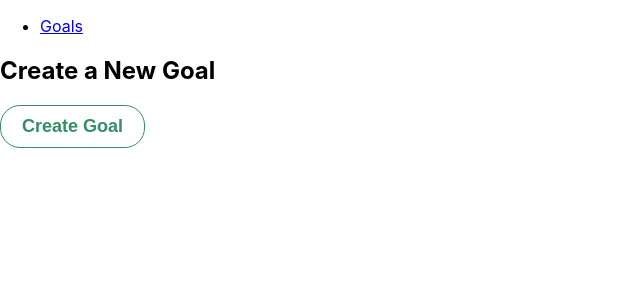
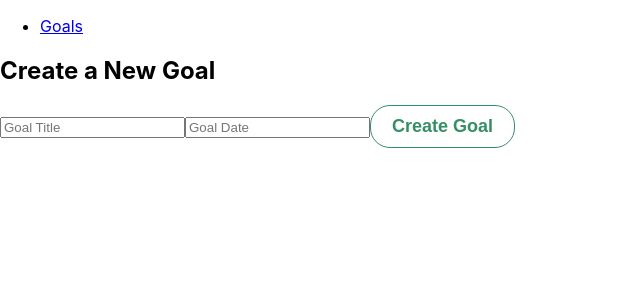
Before and after one commit to ptrose78/GoalsApp, a React (Create React App) app: page /goals/new in a window 1280 px wide. Shown: the top 300 px of the page, without its empty margins (0-640 px from the left). Built offline with nearby package versions, Linux system fonts and the light colour scheme.

Commit message:
Created new goal form

```diff
--- a/src/components/NewGoalForm.js
+++ b/src/components/NewGoalForm.js
@@ -1,8 +1,14 @@
-import React from "react";
-
+import React, {useState} from "react";
 
 export default function NewGoalForm() {
-    function handleSubmit() {
+    const [name, setName] = useState("");
+    const [date, setDate] = useState("");
+
+    function handleSubmit(e) {
+        e.preventDefault();
+        if (name.length || date.length === 0) {
+            return;
+        }
 
     }
 
@@ -10,7 +16,15 @@ export default function NewGoalForm() {
         <section>
         <h2>Create a New Goal</h2>
         <form onSubmit = {handleSubmit}>
-
+            <input id="goal-name"
+                   placeholder="Goal Title"
+                   onChange={(e) => setName(e.currentTarget.value)}>
+            </input>
+            <input
+                    id="goal-date"
+                    placeholder="Goal Date"
+                    onChange={(e) => setDate(e.currentTarget.value)}>
+            </input>
             <button type="submit">Create Goal</button>
         </form>
         </section>
```
